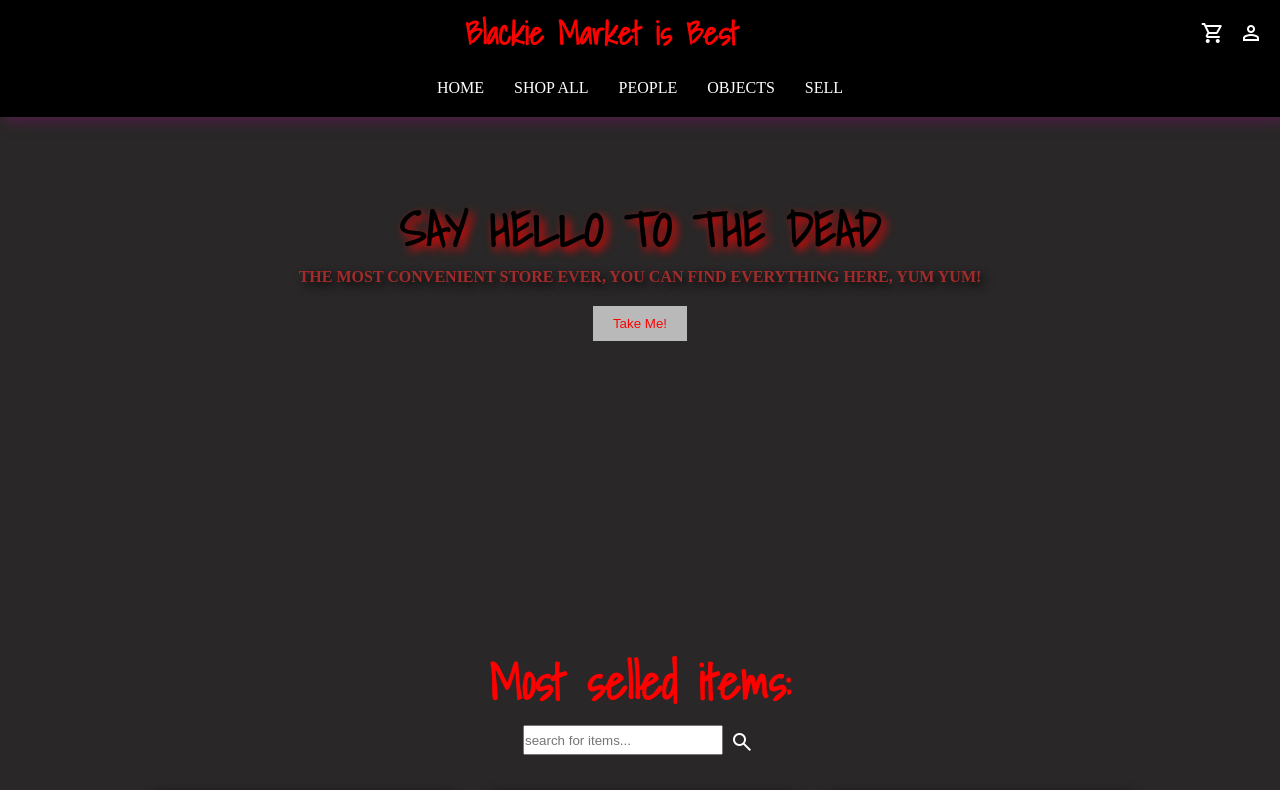
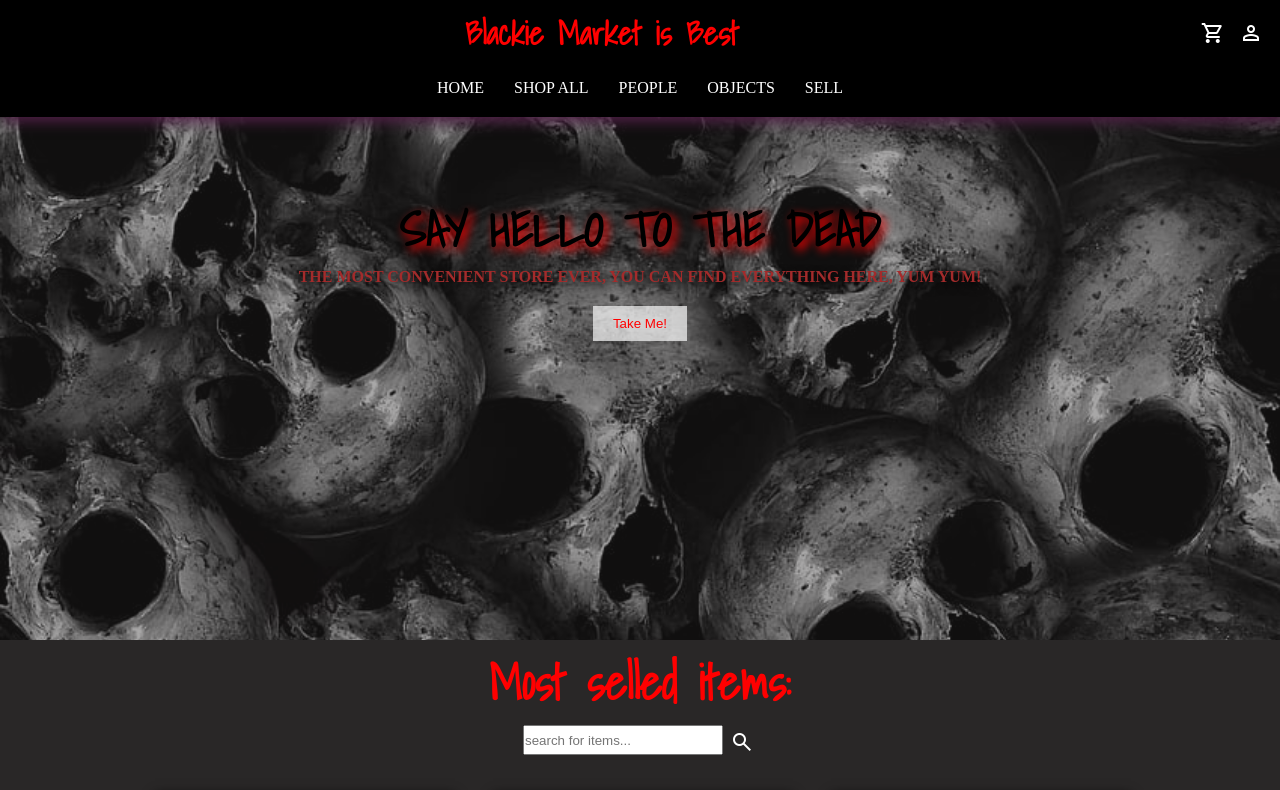
Before and after one commit to SHLcomp/blackie_market, a plain HTML site: page index.html in a window 1280 px wide. Shown: the top 790 px of the page. Drawn offline with nearby package versions, Linux system fonts and the light colour scheme; the site is published under a folder, as on GitHub Pages, so addresses that start at the root find nothing; a web font is replaced by a local one.

Commit message:
Update style.css

```diff
--- a/styling/style.css
+++ b/styling/style.css
@@ -125,7 +125,7 @@ header nav h3{
     z-index: -1;
     width: 100%;
     min-height: 600px;
-     background-image: url(/assets/scary-wallpaper6.jpeg);
+     background-image: url(../assets/scary-wallpaper6.jpeg);
     background-size: cover;
     background-position: center;
 }
```
